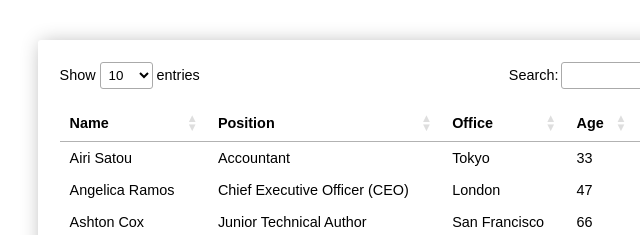
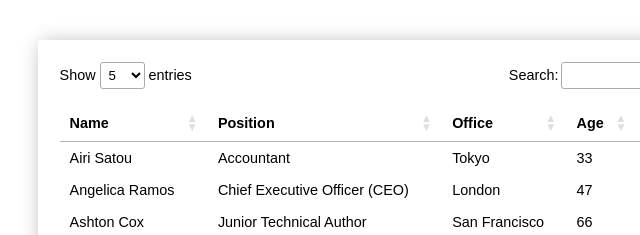
Before and after one commit to QuangChien/TableKnockout, a plain HTML site: page index.html in a window 1280 px wide. Shown: the top 235 px of the page, 235-875 px from the left. Drawn offline with Linux system fonts and the light colour scheme.

Commit message:
17/01/2023

```diff
--- a/index.html
+++ b/index.html
@@ -159,7 +159,7 @@
     </div>
 </div>
 <script src="./js/knockout.js"></script>
-<script src="./js/knockout.simpleGrid.1.3.js"></script>
+<script src="js/simpleGrid.js"></script>
 <script src="./js/main.js"></script>
 </body>
 </html>
--- a/js/knockout.simpleGrid.1.3.js
+++ b/js/simpleGrid.js
@@ -11,13 +11,25 @@
         return columns;
     }
 
+    var Options = function(totalShow) {
+        this.totalShowOptions = totalShow;
+    };
+
     ko.simpleGrid = {
         // Defines a view model class you can use to populate a grid
         viewModel: function (configuration) {
             this.data = configuration.data;
             this.currentPageIndex = ko.observable(0);
-            this.pageSize = configuration.pageSize || 5;
+            this.pageSize = configuration.pageSize;
 
+            this.availableOptions = ko.observableArray([
+                new Options(5),
+                new Options(10),
+                new Options(15),
+                new Options(20),
+            ]);
+
+            this.selectedOption = ko.observable();
             // If you don't specify columns configuration, we'll use scaffolding
             this.columns = configuration.columns || getColumnsForScaffolding(ko.utils.unwrapObservable(this.data));
 
@@ -55,6 +67,12 @@
                 }
             }
 
+            this.optionsChange = function(data){
+                // this.pageSize = this.selectedOption()
+                // console.log(this.selectedOption())
+            }
+
+
             // console.log(this.pageSize)
             this.totalRecord = configuration.data().length;
         }
@@ -71,11 +89,12 @@
                   <div class=\"dataTables_length\">\
                         <label>\
                             Show\
-                            <select name=\"example_length\">\
-                                <option value=\"10\">10</option>\
-                                <option value=\"25\">25</option>\
-                                <option value=\"50\">50</option>\
-                                <option value=\"100\">100</option>\
+                            <select  data-bind=\"event:{ change: optionsChange() }, options: availableOptions(),\
+                            optionsText: function(item) {\
+                                   return item.totalShowOptions\
+                               },optionsValue: function(item) {\
+                                   return item.totalShowOptions\
+                               }, value: selectedOption\" name=\"example_length\">\
                             </select>\
                             entries\
                         </label>\
```
